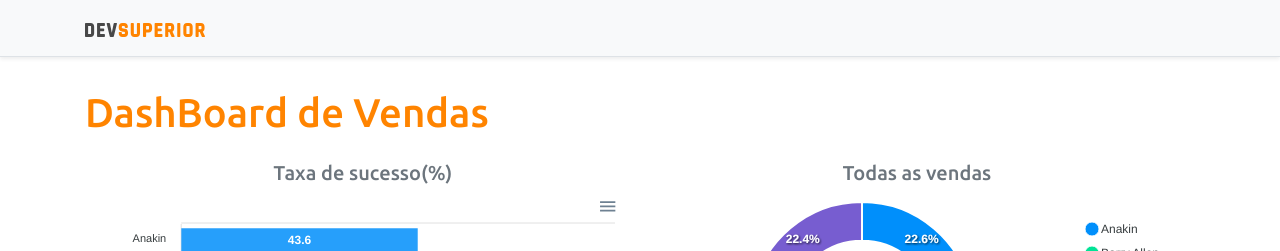
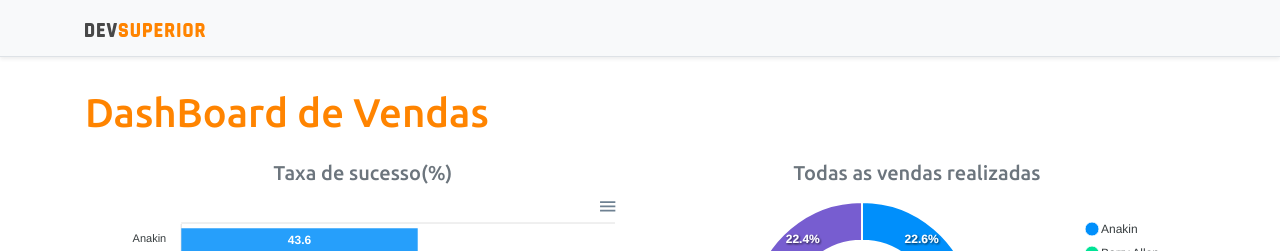
Before and after one commit to Pedr012/projeto-sds3, a React (Create React App) app in the folder frontend/: page / in a window 1280 px wide. Shown: the top 251 px of the page. Built offline with nearby package versions, Linux system fonts and the light colour scheme.

Commit message:
Static charts

```diff
--- a/frontend/src/App.tsx
+++ b/frontend/src/App.tsx
@@ -17,7 +17,7 @@ function App() {
             <BarChart />
           </div>
           <div className="col-sm-6">
-            <h5 className="text-center text-secondary">Todas as vendas</h5>
+            <h5 className="text-center text-secondary">Todas as vendas realizadas</h5>
             <DonutChart />
           </div>
 
```
